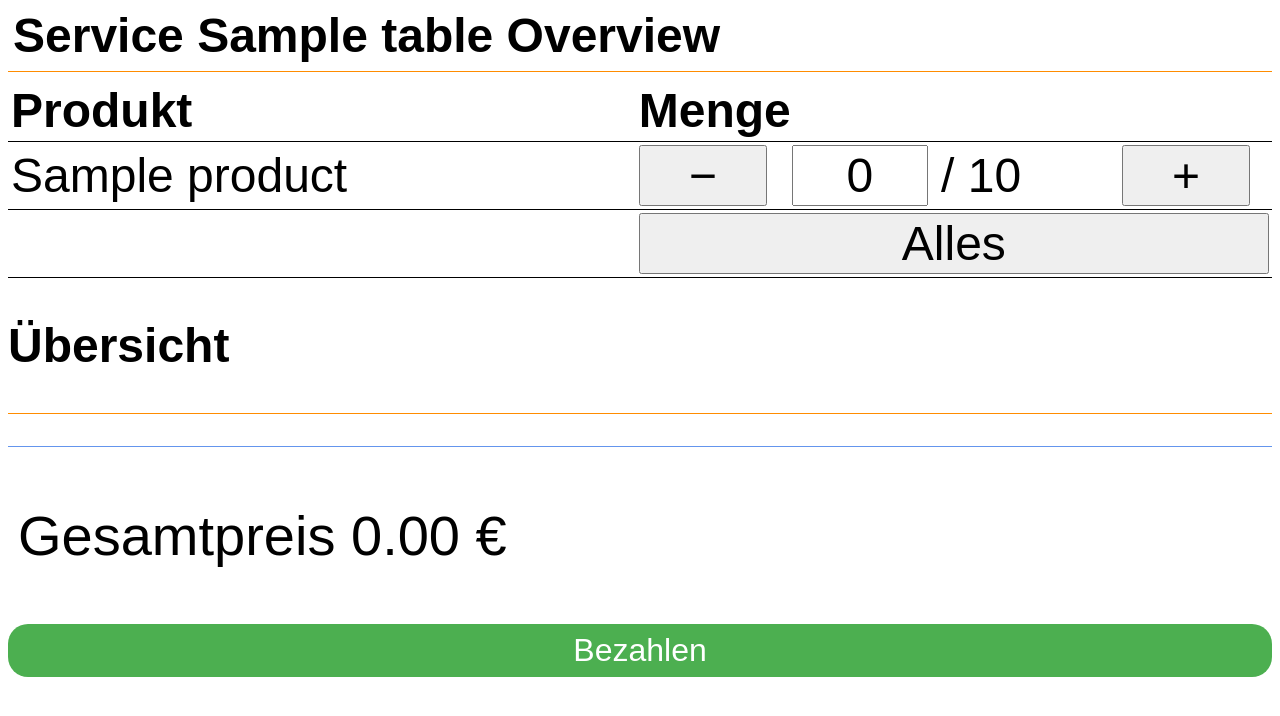
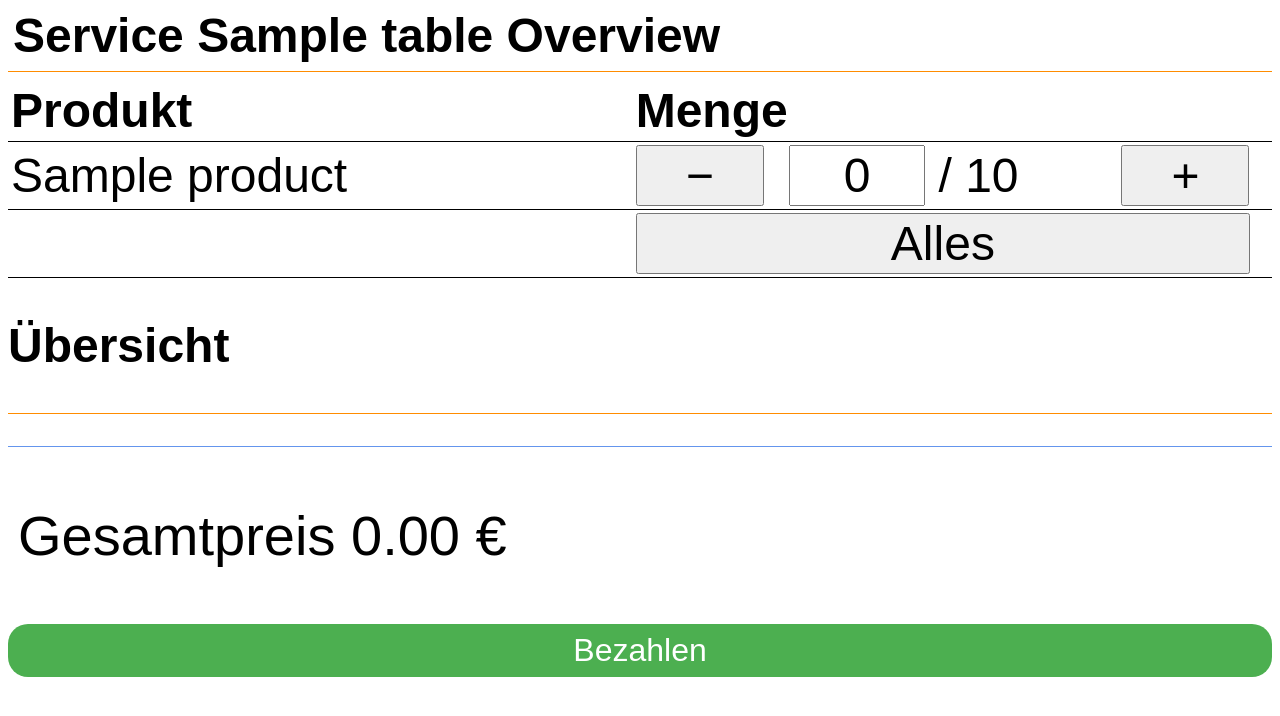
Before and after one commit to Ultimator14/mini_pos, a Flask app: template mini_pos/templates/service_table_overview.html in a window 1280 px wide. Shown: the top 716 px of the page. Run offline with Flask 3, Linux system fonts and the light colour scheme; tables that the repository leaves empty hold one stand-in row (values such as "Sample post"); the template is opened without the code that fills it: values that come from a table or form of the project are taken from there, most other values are stand-ins (such as "Sample title", 1, 10 or a date in 2020).

Commit message:
Align mark-all button in overview

```diff
--- a/mini_pos/static/css/service_table.css
+++ b/mini_pos/static/css/service_table.css
@@ -240,6 +240,6 @@ table tr.category-14.colorized-row { background-color: hsl(0, 90%, 93%);}
 }
 
 .mark-all-button {
-    width: 100%;
+    width: 48vw;  /* align with left and right buttons: col2(12vw) + col3(26vw) + button+(10vw) = 48*/
     font-size: 6vmin;
 }
```
